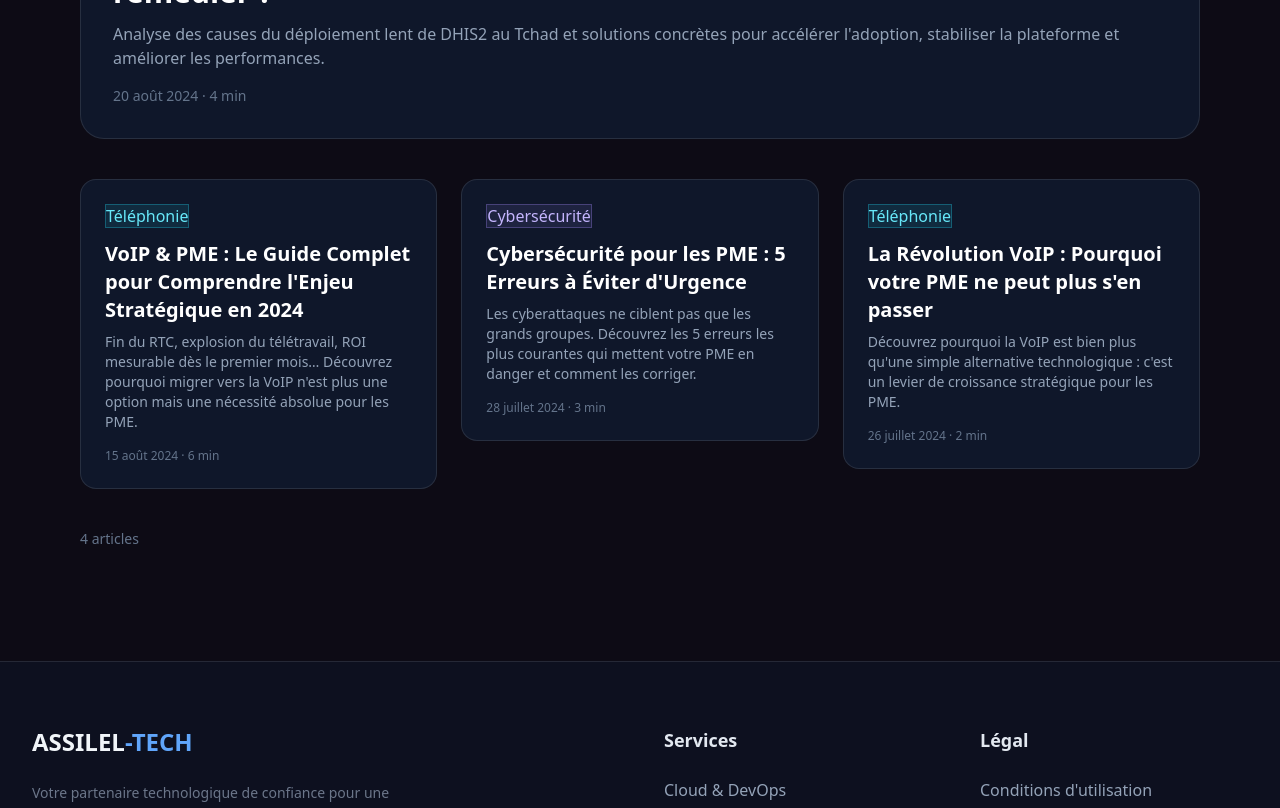
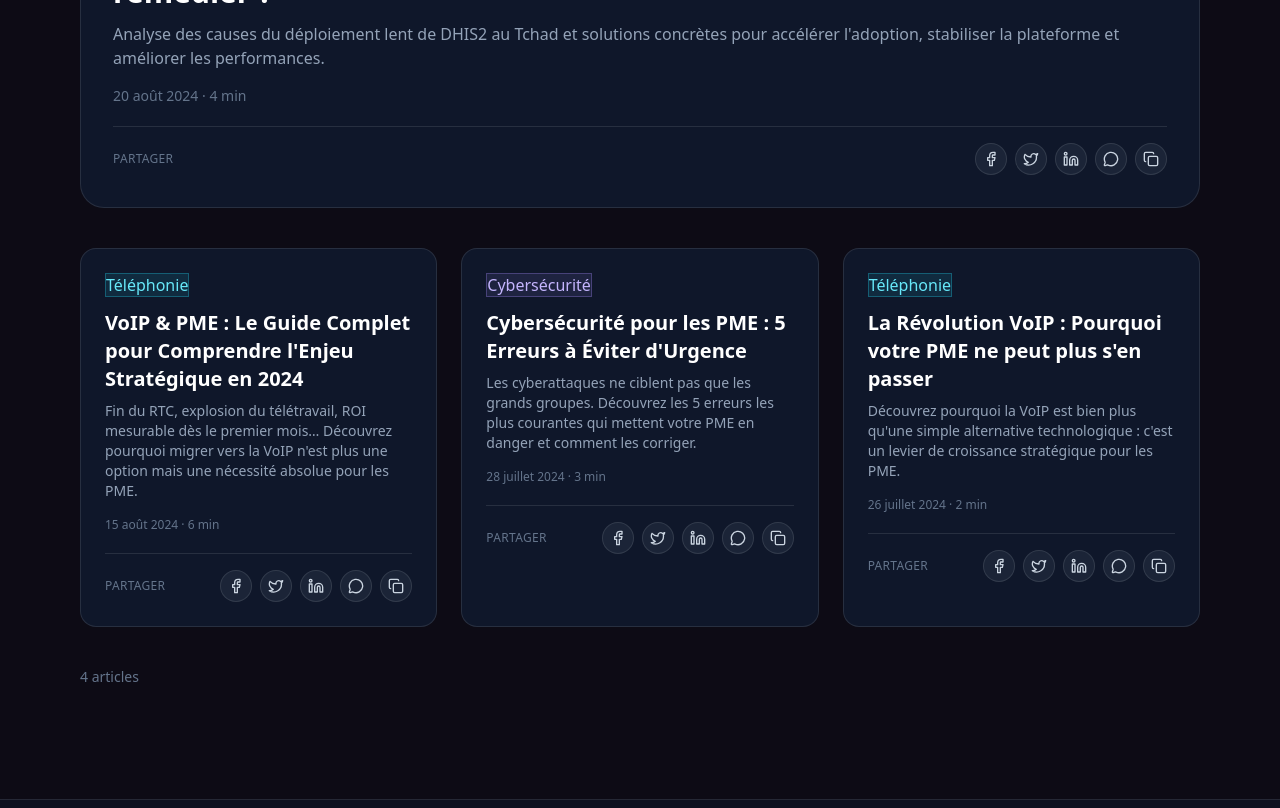
Before and after one commit to Brahim-assilel/site, a React (Vite) app: page /blog in a window 1280 px wide. Shown: the part 1060-1868 px from the top of the page. Built offline with nearby package versions, Linux system fonts and the light colour scheme; no server answers.

Commit message:
Add social sharing for blog posts and cards

```diff
--- /dev/null
+++ b/src/components/blog/ArticleShareBar.tsx
@@ -0,0 +1,134 @@
+import { useMemo, useState } from "react";
+import type { ComponentType } from "react";
+import {
+  Check,
+  Copy,
+  Facebook,
+  Linkedin,
+  MessageCircle,
+  Share2,
+  Twitter,
+} from "lucide-react";
+import { getArticleShareLinks } from "../../lib/articleShare";
+
+type ArticleShareBarProps = {
+  title: string;
+  slug: string;
+};
+
+type ShareTarget = {
+  name: string;
+  href: string;
+  icon: ComponentType<{ className?: string }>;
+};
+
+export const ArticleShareBar = ({ title, slug }: ArticleShareBarProps) => {
+  const [copied, setCopied] = useState(false);
+  const [nativeSharing, setNativeSharing] = useState(false);
+
+  const shareLinks = useMemo(() => getArticleShareLinks(title, slug), [slug, title]);
+
+  const shareTargets = useMemo<ShareTarget[]>(
+    () => [
+      {
+        name: "Facebook",
+        href: shareLinks.facebookUrl,
+        icon: Facebook,
+      },
+      {
+        name: "X",
+        href: shareLinks.xUrl,
+        icon: Twitter,
+      },
+      {
+        name: "LinkedIn",
+        href: shareLinks.linkedinUrl,
+        icon: Linkedin,
+      },
+      {
+        name: "WhatsApp",
+        href: shareLinks.whatsappUrl,
+        icon: MessageCircle,
+      },
+    ],
+    [shareLinks],
+  );
+
+  const canNativeShare =
+    typeof navigator !== "undefined" && typeof navigator.share === "function";
+
+  const handleCopyLink = async () => {
+    if (typeof navigator === "undefined" || !navigator.clipboard) return;
+
+    try {
+      await navigator.clipboard.writeText(shareLinks.articleUrl);
+      setCopied(true);
+      window.setTimeout(() => setCopied(false), 2000);
+    } catch {
+      setCopied(false);
+    }
+  };
+
+  const handleNativeShare = async () => {
+    if (!canNativeShare || typeof navigator === "undefined") return;
+
+    try {
+      setNativeSharing(true);
+      await navigator.share({
+        title,
+        text: title,
+        url: shareLinks.articleUrl,
+      });
+    } catch {
+      // Ignore canceled share dialogs.
+    } finally {
+      setNativeSharing(false);
+    }
+  };
+
+  return (
+    <section className="p-5 mt-8 border rounded-2xl bg-slate-900/70 border-white/10">
+      <div className="flex flex-col gap-4 md:flex-row md:items-center md:justify-between">
+        <p className="text-sm font-semibold tracking-wide uppercase text-slate-300">
+          Partager cet article
+        </p>
+        <div className="flex flex-wrap gap-2">
+          {shareTargets.map(({ name, href, icon: Icon }) => (
+            <a
+              key={name}
+              href={href}
+              target="_blank"
+              rel="noopener noreferrer"
+              aria-label={`Partager sur ${name}`}
+              className="inline-flex items-center gap-2 px-3 py-2 text-xs font-semibold transition-colors border rounded-full bg-slate-800 text-slate-200 border-white/10 hover:border-cyan-400/40 hover:text-cyan-300"
+            >
+              <Icon className="w-4 h-4" />
+              <span>{name}</span>
+            </a>
+          ))}
+
+          <button
+            type="button"
+            onClick={handleCopyLink}
+            className="inline-flex items-center gap-2 px-3 py-2 text-xs font-semibold transition-colors border rounded-full bg-slate-800 text-slate-200 border-white/10 hover:border-cyan-400/40 hover:text-cyan-300"
+          >
+            {copied ? <Check className="w-4 h-4" /> : <Copy className="w-4 h-4" />}
+            <span>{copied ? "Lien copié" : "Copier le lien"}</span>
+          </button>
+
+          {canNativeShare ? (
+            <button
+              type="button"
+              onClick={handleNativeShare}
+              disabled={nativeSharing}
+              className="inline-flex items-center gap-2 px-3 py-2 text-xs font-semibold transition-colors border rounded-full bg-cyan-400/10 text-cyan-300 border-cyan-400/30 hover:bg-cyan-400/20 disabled:cursor-not-allowed disabled:opacity-70"
+            >
+              <Share2 className="w-4 h-4" />
+              <span>{nativeSharing ? "Partage..." : "Partager"}</span>
+            </button>
+          ) : null}
+        </div>
+      </div>
+    </section>
+  );
+};
--- /dev/null
+++ b/src/lib/articleShare.ts
@@ -0,0 +1,40 @@
+export type ArticleShareLinks = {
+  articleUrl: string;
+  facebookUrl: string;
+  xUrl: string;
+  linkedinUrl: string;
+  whatsappUrl: string;
+};
+
+const getSiteOrigin = () => {
+  const envOrigin = import.meta.env.VITE_SITE_URL;
+  if (typeof envOrigin === "string" && envOrigin.trim().length > 0) {
+    return envOrigin.trim().replace(/\/+$/, "");
+  }
+
+  if (typeof window !== "undefined") {
+    return window.location.origin;
+  }
+
+  return "";
+};
+
+export const getArticleUrl = (slug: string) => `${getSiteOrigin()}/blog/${slug}`;
+
+export const getArticleShareLinks = (
+  title: string,
+  slug: string,
+): ArticleShareLinks => {
+  const articleUrl = getArticleUrl(slug);
+  const encodedTitle = encodeURIComponent(title);
+  const encodedUrl = encodeURIComponent(articleUrl);
+  const encodedWhatsappMessage = encodeURIComponent(`${title} ${articleUrl}`);
+
+  return {
+    articleUrl,
+    facebookUrl: `https://www.facebook.com/sharer/sharer.php?u=${encodedUrl}`,
+    xUrl: `https://twitter.com/intent/tweet?text=${encodedTitle}&url=${encodedUrl}`,
+    linkedinUrl: `https://www.linkedin.com/sharing/share-offsite/?url=${encodedUrl}`,
+    whatsappUrl: `https://wa.me/?text=${encodedWhatsappMessage}`,
+  };
+};
--- a/src/pages/BlogIndexPage.tsx
+++ b/src/pages/BlogIndexPage.tsx
@@ -1,5 +1,9 @@
+import { useMemo, useState } from "react";
+import type { ComponentType } from "react";
+import { Check, Copy, Facebook, Linkedin, MessageCircle, Twitter } from "lucide-react";
+import { motion } from "framer-motion";
 import { Link } from "react-router-dom";
-import { motion } from "framer-motion";
+import { getArticleShareLinks } from "../lib/articleShare";
 import { usePublicBlogPosts } from "../lib/blogAdminStore";
 
 const categoryColors: Record<string, string> = {
@@ -23,6 +27,74 @@ const formatDate = (dateStr: string) => {
     month: "long",
     year: "numeric",
   });
+};
+
+type CardShareAction = {
+  name: string;
+  href: string;
+  icon: ComponentType<{ className?: string }>;
+};
+
+type BlogCardShareActionsProps = {
+  title: string;
+  slug: string;
+};
+
+const BlogCardShareActions = ({ title, slug }: BlogCardShareActionsProps) => {
+  const [copied, setCopied] = useState(false);
+  const shareLinks = useMemo(() => getArticleShareLinks(title, slug), [slug, title]);
+
+  const actions = useMemo<CardShareAction[]>(
+    () => [
+      { name: "Facebook", href: shareLinks.facebookUrl, icon: Facebook },
+      { name: "X", href: shareLinks.xUrl, icon: Twitter },
+      { name: "LinkedIn", href: shareLinks.linkedinUrl, icon: Linkedin },
+      { name: "WhatsApp", href: shareLinks.whatsappUrl, icon: MessageCircle },
+    ],
+    [shareLinks],
+  );
+
+  const handleCopy = async () => {
+    if (typeof navigator === "undefined" || !navigator.clipboard) return;
+
+    try {
+      await navigator.clipboard.writeText(shareLinks.articleUrl);
+      setCopied(true);
+      window.setTimeout(() => setCopied(false), 1800);
+    } catch {
+      setCopied(false);
+    }
+  };
+
+  return (
+    <div className="flex items-center justify-between pt-4 mt-5 border-t border-white/10">
+      <span className="text-xs font-medium tracking-wide uppercase text-slate-500">
+        Partager
+      </span>
+      <div className="flex items-center gap-2">
+        {actions.map(({ name, href, icon: Icon }) => (
+          <a
+            key={name}
+            href={href}
+            target="_blank"
+            rel="noopener noreferrer"
+            aria-label={`Partager sur ${name}`}
+            className="inline-flex items-center justify-center w-8 h-8 transition-colors border rounded-full bg-slate-800/80 border-white/10 text-slate-300 hover:border-cyan-400/40 hover:text-cyan-300"
+          >
+            <Icon className="w-4 h-4" />
+          </a>
+        ))}
+        <button
+          type="button"
+          onClick={handleCopy}
+          aria-label={copied ? "Lien copié" : "Copier le lien"}
+          className="inline-flex items-center justify-center w-8 h-8 transition-colors border rounded-full bg-slate-800/80 border-white/10 text-slate-300 hover:border-cyan-400/40 hover:text-cyan-300"
+        >
+          {copied ? <Check className="w-4 h-4" /> : <Copy className="w-4 h-4" />}
+        </button>
+      </div>
+    </div>
+  );
 };
 
 export const BlogIndexPage = () => {
@@ -49,8 +121,8 @@ export const BlogIndexPage = () => {
 
       <div className="max-w-6xl px-4 mx-auto pb-28">
         {featured ? (
-          <Link to={`/blog/${featured.slug}`}>
-            <div className="p-8 mb-10 border rounded-3xl bg-slate-900 border-white/10">
+          <div className="p-8 mb-10 border rounded-3xl bg-slate-900 border-white/10">
+            <Link to={`/blog/${featured.slug}`} className="block">
               {featured.image ? (
                 <img
                   src={featured.image}
@@ -61,15 +133,14 @@ export const BlogIndexPage = () => {
               <span className={getCategoryStyle(featured.category)}>
                 {featured.category}
               </span>
-              <h2 className="mt-4 text-3xl font-bold text-white">
-                {featured.title}
-              </h2>
+              <h2 className="mt-4 text-3xl font-bold text-white">{featured.title}</h2>
               <p className="mt-3 text-slate-400">{featured.description}</p>
               <div className="mt-4 text-sm text-slate-500">
                 {formatDate(featured.date)} · {featured.readingTime} min
               </div>
-            </div>
-          </Link>
+            </Link>
+            <BlogCardShareActions title={featured.title} slug={featured.slug} />
+          </div>
         ) : (
           <div className="p-8 mb-10 text-center border rounded-3xl bg-slate-900 border-white/10">
             <h2 className="text-2xl font-bold text-slate-100">
@@ -83,22 +154,20 @@ export const BlogIndexPage = () => {
 
         <div className="grid grid-cols-1 gap-6 md:grid-cols-2 lg:grid-cols-3">
           {rest.map((post) => (
-            <Link key={post.slug} to={`/blog/${post.slug}`}>
-              <div className="p-6 border rounded-2xl bg-slate-900 border-white/10">
-                <span className={getCategoryStyle(post.category)}>
-                  {post.category}
-                </span>
-                <h2 className="mt-3 text-xl font-bold text-white">
-                  {post.title}
-                </h2>
-                <p className="mt-2 text-sm text-slate-400">
-                  {post.description}
-                </p>
+            <div
+              key={post.slug}
+              className="p-6 border rounded-2xl bg-slate-900 border-white/10"
+            >
+              <Link to={`/blog/${post.slug}`} className="block">
+                <span className={getCategoryStyle(post.category)}>{post.category}</span>
+                <h2 className="mt-3 text-xl font-bold text-white">{post.title}</h2>
+                <p className="mt-2 text-sm text-slate-400">{post.description}</p>
                 <div className="mt-4 text-xs text-slate-500">
                   {formatDate(post.date)} · {post.readingTime} min
                 </div>
-              </div>
-            </Link>
+              </Link>
+              <BlogCardShareActions title={post.title} slug={post.slug} />
+            </div>
           ))}
         </div>
 
--- a/src/pages/BlogPostPage.tsx
+++ b/src/pages/BlogPostPage.tsx
@@ -1,6 +1,7 @@
 import { Link, useParams } from "react-router-dom";
 import { motion } from "framer-motion";
 import { usePublicBlogPosts } from "../lib/blogAdminStore";
+import { ArticleShareBar } from "../components/blog/ArticleShareBar";
 
 const formatDate = (dateStr: string) => {
   const date = new Date(dateStr);
@@ -73,6 +74,8 @@ export const BlogPostPage = () => {
           <span>{post.readingTime} min de lecture</span>
         </div>
 
+        <ArticleShareBar title={post.title} slug={post.slug} />
+
         <div className="mt-12">{post.content}</div>
         {post.footer}
       </motion.article>
```
